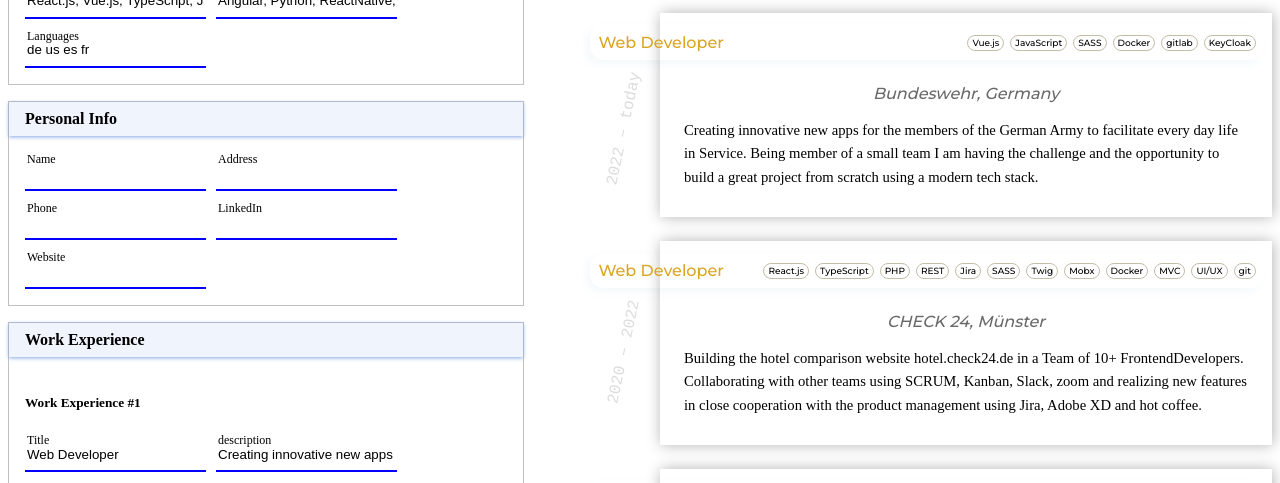
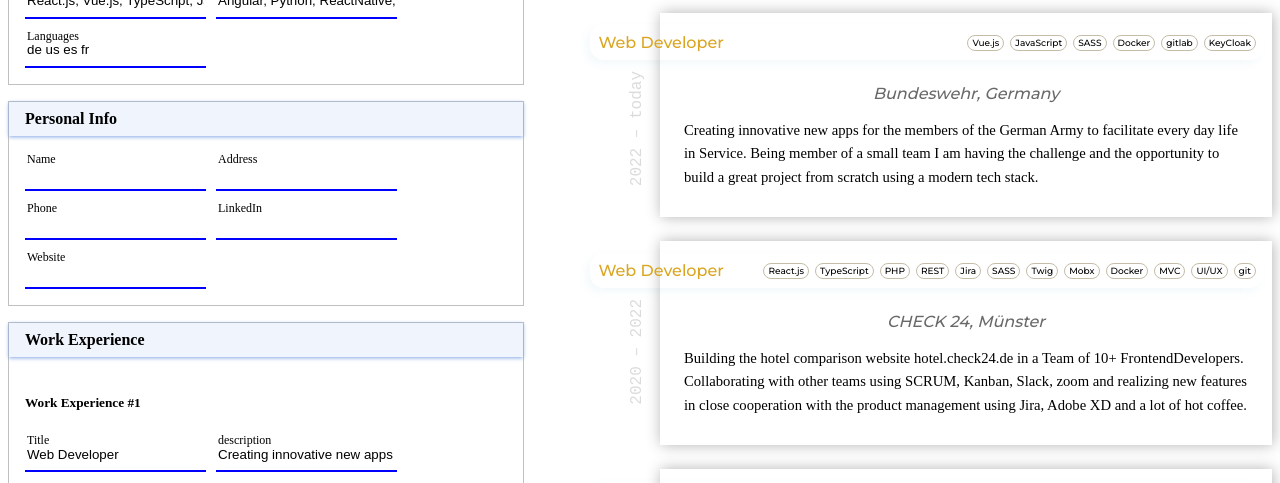
Before and after one commit to elVazquez222/better-cv-maker, an Angular app: page / in a window 1280 px wide. Shown: the part 407-890 px from the top of the page. Built offline with nearby package versions, Linux system fonts and the light colour scheme.

Commit message:
adjust rotation of time span infos

```diff
--- a/src/app/app.component.ts
+++ b/src/app/app.component.ts
@@ -29,12 +29,12 @@ export class AppComponent {
   ]
   workExperienceEntries: Array<WorkExperienceEntry> = [
     { title: 'Web Developer', location: 'Bundeswehr, Germany', description: 'Creating innovative new apps for the members of the German Army to facilitate every day life in Service. Being member of a small team I am having the challenge and the opportunity to build a great project from scratch using a modern tech stack.', time: '2022 – today', skills: 'Vue.js, JavaScript, SASS, Docker, gitlab, KeyCloak' },
-    { title: 'Web Developer', location: 'CHECK 24, Münster', description: 'Building the hotel comparison website hotel.check24.de in a Team of 10+ FrontendDevelopers. Collaborating with other teams using SCRUM, Kanban, Slack, zoom and realizing new features in close cooperation with the product management using Jira, Adobe XD and hot coffee.', time: '2020 – 2022', skills: 'React.js, TypeScript, PHP, REST, Jira, SASS, Twig, Mobx, Docker, MVC, UI/UX, git' },
+    { title: 'Web Developer', location: 'CHECK 24, Münster', description: 'Building the hotel comparison website hotel.check24.de in a Team of 10+ FrontendDevelopers. Collaborating with other teams using SCRUM, Kanban, Slack, zoom and realizing new features in close cooperation with the product management using Jira, Adobe XD and a lot of hot coffee.', time: '2020 – 2022', skills: 'React.js, TypeScript, PHP, REST, Jira, SASS, Twig, Mobx, Docker, MVC, UI/UX, git' },
     { title: 'Frontend Developer', location: 'Command Cyber- & Informationroom CIR, Bonn', description: 'Refactoring and extending the existing Microsoft Sharepointbased intranet using React JS and RESTful API to allow to the employees to display and manage speci:c data on a personalized dashboard. SideProjectW Building a digital Kanban board that was used during the COVID19 restrictions using React JS and Firebase.', time: '2019 – 2020', skills: 'React.js, JavaScript, Sharepoint, REST, git, Kanban, Ui-Fabric, firebase' },
     { title: 'Reservist', location: 'Bundeswehr, Schwarzenborn', description: 'Participating in military NATO maneuvers, such as Allied Spirit X, as Infantryman and IT-Specialist.', time: '2018 – 2019', skills: 'Army command and information system, mil. stuff' },
     { title: 'Backend Developer', location: 'HAWK, Hildesheim', time: '2017 – 2018', description: 'Project Refactoring the website of the University of Applied Science HAQK (Hochschule für angewandte Qissenschaft und Kunst. Mainly responsible for the database schemes.', skills: 'PHP, MySQLi, phpMyAdmin, jQuery, HTML/CSS, JavaScript' },
     { title: 'Technical Support', location: 'Unity Media, Göttingen', description: 'Technical Customer Support. Customer service at a large Internet and multimedia provider. Being responsible for recording and processing technical tickets. ', time: '2015 – 2017', skills: 'Customer Service, Tech Support, Multimedia, network technology' },
-    { title: 'Web Content Manager', location: 'Franks Bone Schmuck, Hannover', description: 'Administrating the web shop of a local retailer. Being responsible for the content and presentation of the goods offered and for creating the media (images)', time: '2013-2015', skills: 'Photography, HTML/CSS, Webshop, customer service' },
+    { title: 'Web Content Manager', location: 'Franks Bone Schmuck, Hannover', description: 'Administrating the web shop of a local retailer. Being responsible for the content and presentation of the goods offered and for creating the media (images).', time: '2013-2015', skills: 'Photography, HTML/CSS, Webshop, customer service' },
     { title: 'Internship Webdesign', location: 'Setup-Design, Hannover', description: 'Web Development internship. Applying what I had learned about web development and learning a lot about professional web development and design.', time: '2013 – 2013', skills: 'JavaScript, jQuery, Design, PhotoShop, Bootstrap, HTML/CSS, PHP, MySQL' },
     { title: 'Vocational Training', location: 'Hannover', description: 'IT-Training. Learning the fundamentals of Software-Development, Web-Development, Network-Technology, Databases. At the same time, get your high school diploma.', time: '2011 – 2013', skills: 'C++, HTML, CSS, JavaScript, PHP, MySQL, phpMyAdmin' },
     { title: 'Military Service', location: 'Bundeswehr', description: 'Serving as an Infantryman inter alia in JgBtl292 in Donaueschingen. Building knowledge of human nature and discipline, which are also helpful in civilian work and everyday life.', time: '2005 – 2010', skills: 'soft skills, military skills, leading skills' }
--- a/src/app/preview/preview.component.css
+++ b/src/app/preview/preview.component.css
@@ -176,10 +176,10 @@ header {
 .workExpTime {
   writing-mode: vertical-rl;
   text-orientation: mixed;
-  transform: rotate(192deg);
+  transform: rotate(180deg);
 
   position: absolute;
-  left: -45px;
+  left: -32px;
   top: 58px;
 
   font-size: 1rem;;
```
